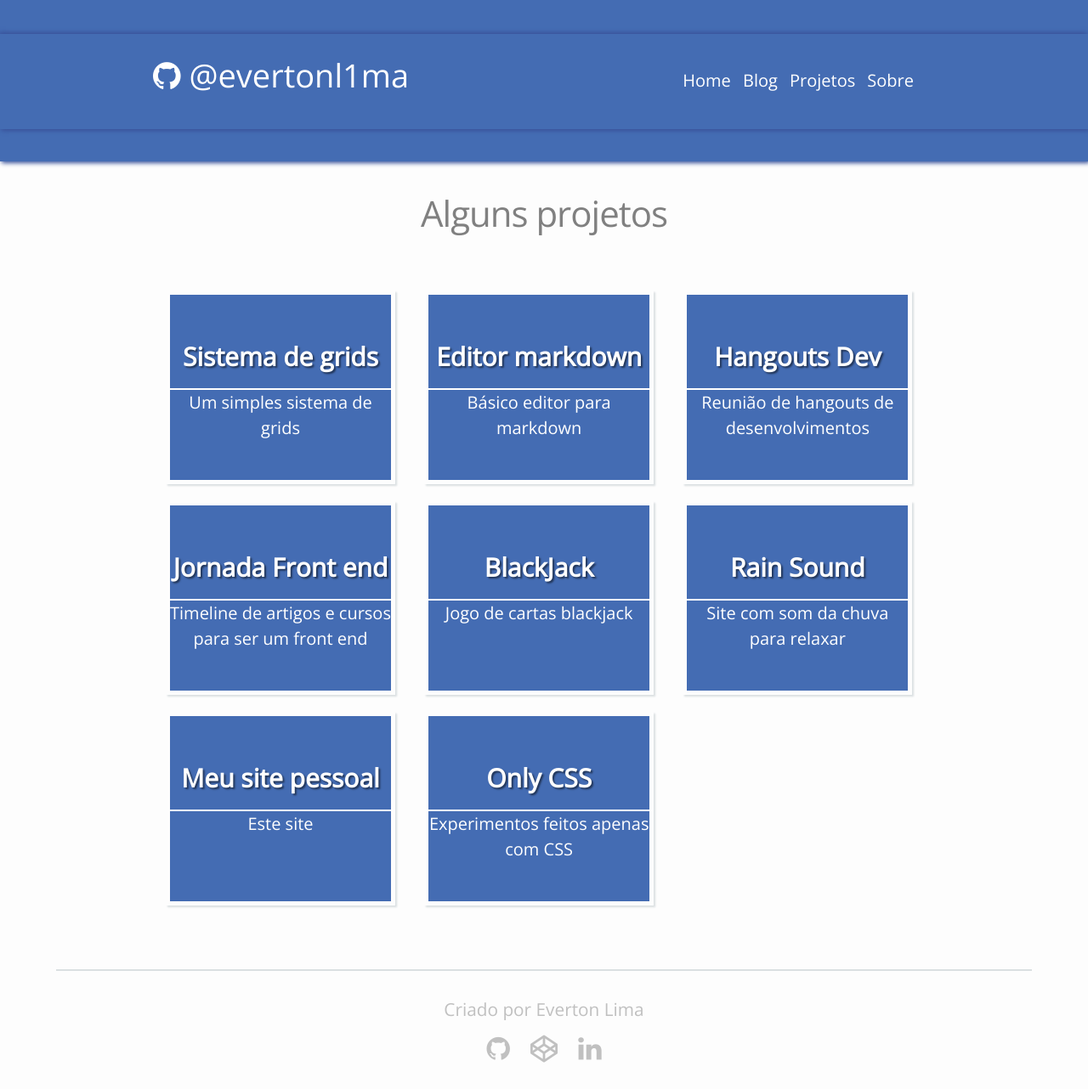
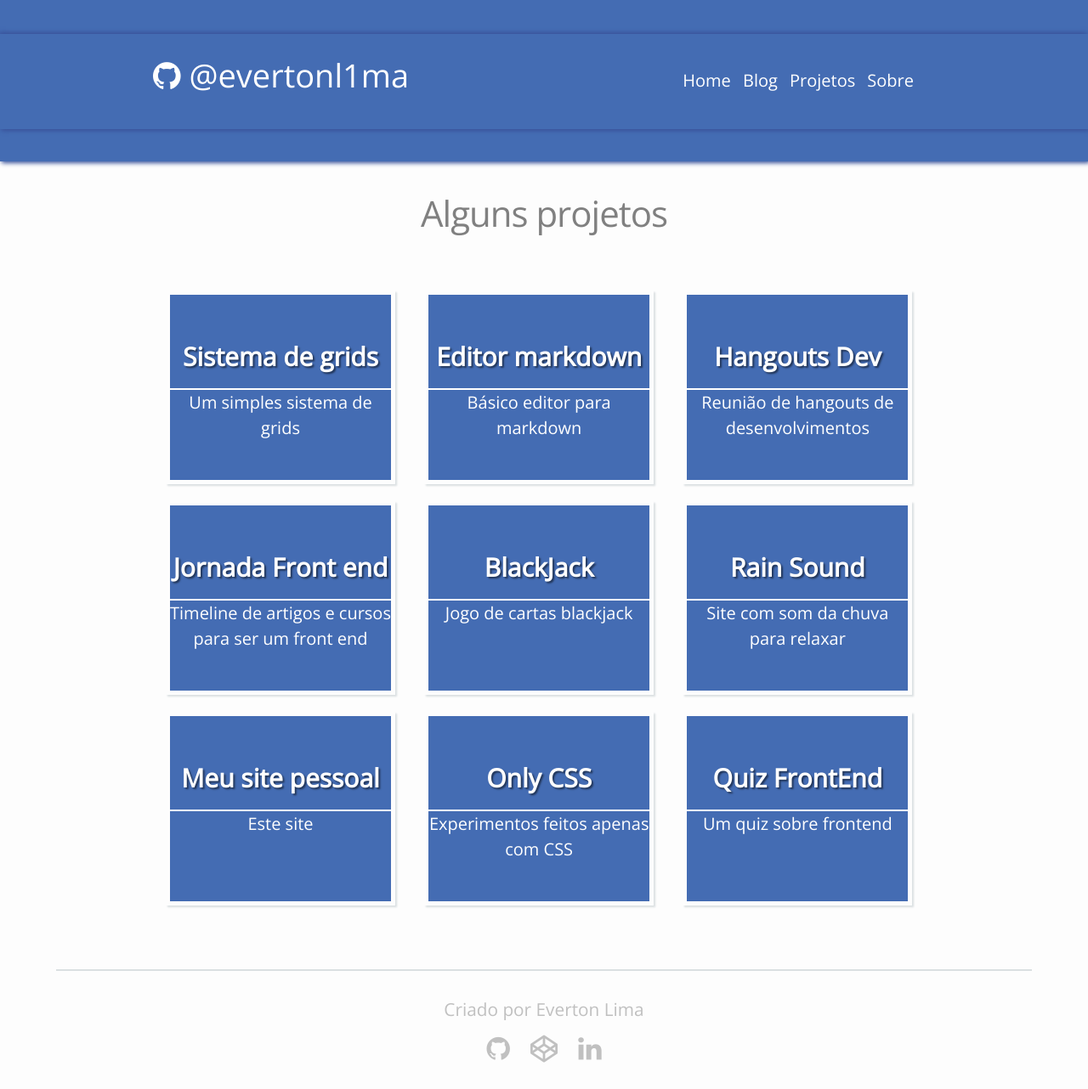
Before and after one commit to evertonl1ma/evertonl1ma.github.io, a Jekyll site: the page built from projetos.md, in a window 1280 px wide. Shown: the whole page at 85% size. Built offline with Jekyll 4.4.1, drawn with Linux system fonts in a browser that asks for light colours.

Commit message:
Adicionando novo projeto

```diff
--- a/_includes/projetos.html
+++ b/_includes/projetos.html
@@ -155,4 +155,23 @@
         </div>
         </div>
         </div>
+
+      <div class="thumbnail-project">
+       <div class="project">
+          <div class="content">
+            <div class="title-project">
+             <p>Quiz FrontEnd</p>
+            </div>
+
+           <div class="descricao">
+            <p>Um quiz sobre frontend</p>
+           </div>
+        </div>
+        <div class="description">
+          <p class="nome-secao">Tecnologias usadas</p>
+          <p class="descricao">HTML5, CSS3 e JS</p>
+          <a href="http://evertondelima.com.br/quiz-frontend/" target="_blank" class="btn-more">Ver projeto</a>
+        </div>
+        </div>
+        </div>
 </div>
```
